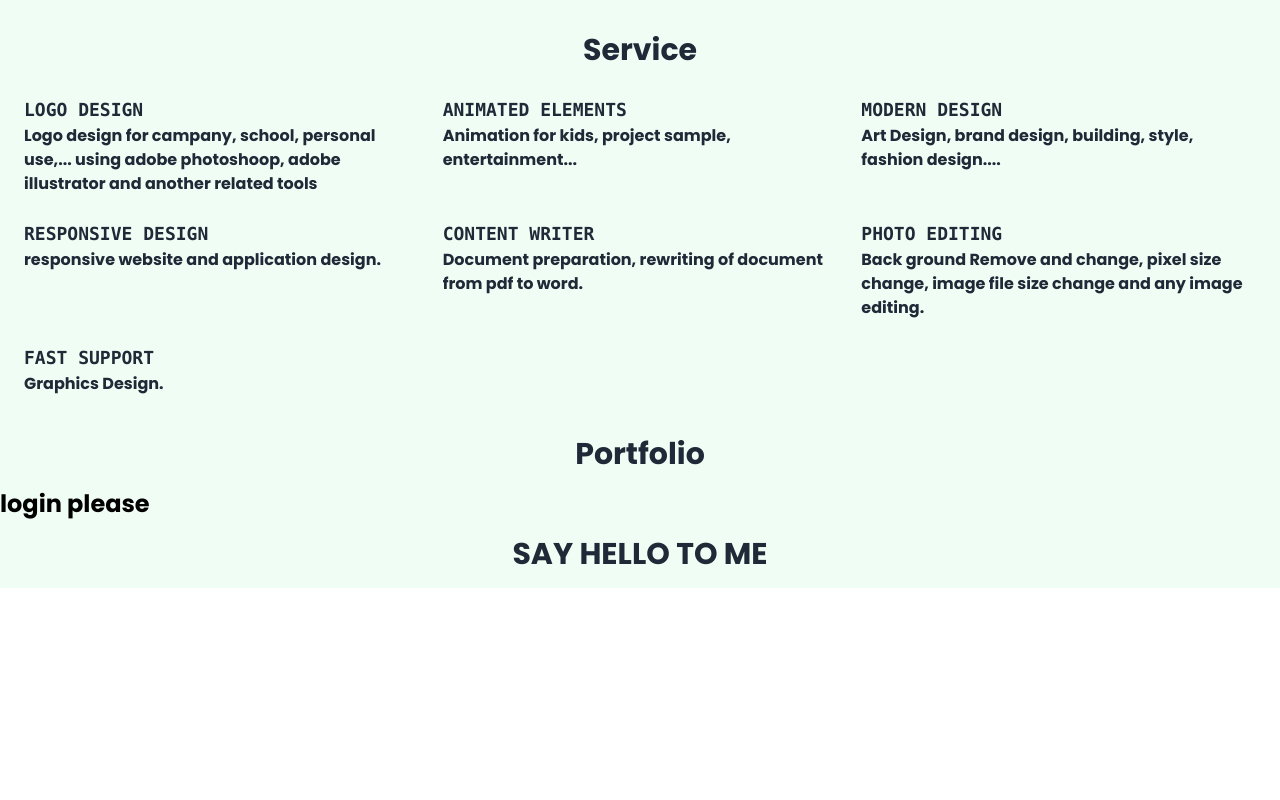
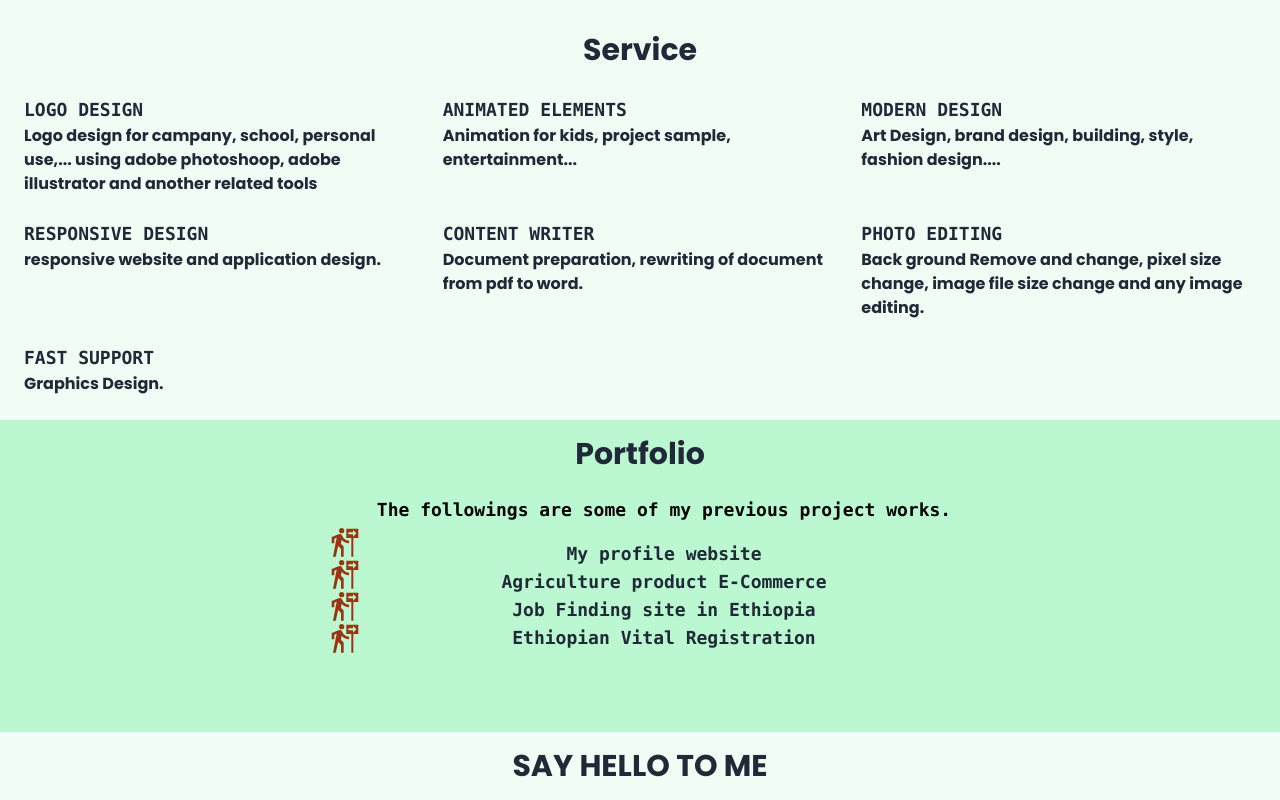
Before and after one commit to Desalegngetachew/portfolio, a Vue app: page / in a window 1280 px wide. Shown: the part 1196-1996 px from the top of the page. Before the commit the page ends 1784 px from the top, so only its background shows below. Built offline with nearby package versions, Linux system fonts and the light colour scheme.

Commit message:
prtifolio added

```diff
--- a/src/components/portfolio.vue
+++ b/src/components/portfolio.vue
@@ -1,7 +1,22 @@
 <template>
     <div class="w-full h-full bg-green-50 dark:bg-gray-800">
-<div>
-    <h3 class="text-2xl">login please</h3>
+        <div class="flex gap-4 bg-green-200 pb-10 items-center w-full justify-center">
+            <div>
+<span><svg class="fill-current h-8 w-auto text-orange-800" focusable="false" aria-hidden="true" viewBox="0 0 24 24" data-testid="FollowTheSignsOutlinedIcon" tabindex="-1" title="FollowTheSignsOutlined"><path d="M9.5 5.5c1.1 0 2-.9 2-2s-.9-2-2-2-2 .9-2 2 .9 2 2 2zM5.75 8.9 3 23h2.1l1.75-8L9 17v6h2v-7.55L8.95 13.4l.6-3C10.85 12 12.8 13 15 13v-2c-1.85 0-3.45-1-4.35-2.45l-.95-1.6C9.35 6.35 8.7 6 8 6c-.25 0-.5.05-.75.15L2 8.3V13h2V9.65l1.75-.75M13 2v7h3.75v14h1.5V9H22V2h-9zm5.01 6V6.25H14.5v-1.5h3.51V3l2.49 2.5L18.01 8z"></path></svg></span>
+<span><svg class="fill-current h-8 w-auto text-orange-800" focusable="false" aria-hidden="true" viewBox="0 0 24 24" data-testid="FollowTheSignsOutlinedIcon" tabindex="-1" title="FollowTheSignsOutlined"><path d="M9.5 5.5c1.1 0 2-.9 2-2s-.9-2-2-2-2 .9-2 2 .9 2 2 2zM5.75 8.9 3 23h2.1l1.75-8L9 17v6h2v-7.55L8.95 13.4l.6-3C10.85 12 12.8 13 15 13v-2c-1.85 0-3.45-1-4.35-2.45l-.95-1.6C9.35 6.35 8.7 6 8 6c-.25 0-.5.05-.75.15L2 8.3V13h2V9.65l1.75-.75M13 2v7h3.75v14h1.5V9H22V2h-9zm5.01 6V6.25H14.5v-1.5h3.51V3l2.49 2.5L18.01 8z"></path></svg></span>
+<span><svg class="fill-current h-8 w-auto text-orange-800" focusable="false" aria-hidden="true" viewBox="0 0 24 24" data-testid="FollowTheSignsOutlinedIcon" tabindex="-1" title="FollowTheSignsOutlined"><path d="M9.5 5.5c1.1 0 2-.9 2-2s-.9-2-2-2-2 .9-2 2 .9 2 2 2zM5.75 8.9 3 23h2.1l1.75-8L9 17v6h2v-7.55L8.95 13.4l.6-3C10.85 12 12.8 13 15 13v-2c-1.85 0-3.45-1-4.35-2.45l-.95-1.6C9.35 6.35 8.7 6 8 6c-.25 0-.5.05-.75.15L2 8.3V13h2V9.65l1.75-.75M13 2v7h3.75v14h1.5V9H22V2h-9zm5.01 6V6.25H14.5v-1.5h3.51V3l2.49 2.5L18.01 8z"></path></svg></span>
+<span><svg class="fill-current h-8 w-auto text-orange-800" focusable="false" aria-hidden="true" viewBox="0 0 24 24" data-testid="FollowTheSignsOutlinedIcon" tabindex="-1" title="FollowTheSignsOutlined"><path d="M9.5 5.5c1.1 0 2-.9 2-2s-.9-2-2-2-2 .9-2 2 .9 2 2 2zM5.75 8.9 3 23h2.1l1.75-8L9 17v6h2v-7.55L8.95 13.4l.6-3C10.85 12 12.8 13 15 13v-2c-1.85 0-3.45-1-4.35-2.45l-.95-1.6C9.35 6.35 8.7 6 8 6c-.25 0-.5.05-.75.15L2 8.3V13h2V9.65l1.75-.75M13 2v7h3.75v14h1.5V9H22V2h-9zm5.01 6V6.25H14.5v-1.5h3.51V3l2.49 2.5L18.01 8z"></path></svg></span>
+            </div>
+        <div class="bg-green-200 pb-10">
+    <p class="text-lg font-mono font-bold text-center pt-2 pb-4">The followings are some of my previous project works.</p>
+    <!-- <h3 class="text-2xl text-center">login please</h3> -->
+    <a href="https://desalegngetachew.netlify.app/" class="text-lg font-mono text-center font-bold hover:scale-110 py-2 hover:text-white text-gray-800 dark:text-white"><p>
+        My profile website
+    </p></a>
+    <a href="" class="text-lg font-mono text-center font-bold text-gray-800 dark:text-white hover:scale-110 py-2 hover:text-white"><p>Agriculture product E-Commerce</p></a>
+    <a href="" class="text-lg font-mono text-center font-bold text-gray-800 dark:text-white hover:scale-110 py-2 hover:text-white"><p>Job Finding site in Ethiopia</p></a>
+    <a href="" class="text-lg font-mono text-center font-bold text-gray-800 dark:text-white hover:scale-110 py-2 hover:text-white"><p>Ethiopian Vital Registration</p></a>
+</div>
 </div>
     </div>
 </template>
--- a/src/views/home.vue
+++ b/src/views/home.vue
@@ -81,7 +81,7 @@
       <h2 class="text-center text-3xl p-4 text-gray-800 dark:text-white">Service</h2>
       <service/>
     </div>
-    <div class="w-full h-auto " id="portfolio">
+    <div class="w-full h-auto bg-green-200" id="portfolio">
       <h2 class="text-center text-3xl p-4 text-gray-800 dark:text-white">Portfolio</h2>
      <portfolio/>
 
--- a/src/views/service.vue
+++ b/src/views/service.vue
@@ -1,5 +1,5 @@
 <template>
-    <div class="w-full h-full bg-green-50 dark:bg-gray-800">
+    <div class="w-full h-full bg-green-200 dark:bg-gray-800">
 <div class="flex gap-6">
 <div class="block">
     <service/>
```
